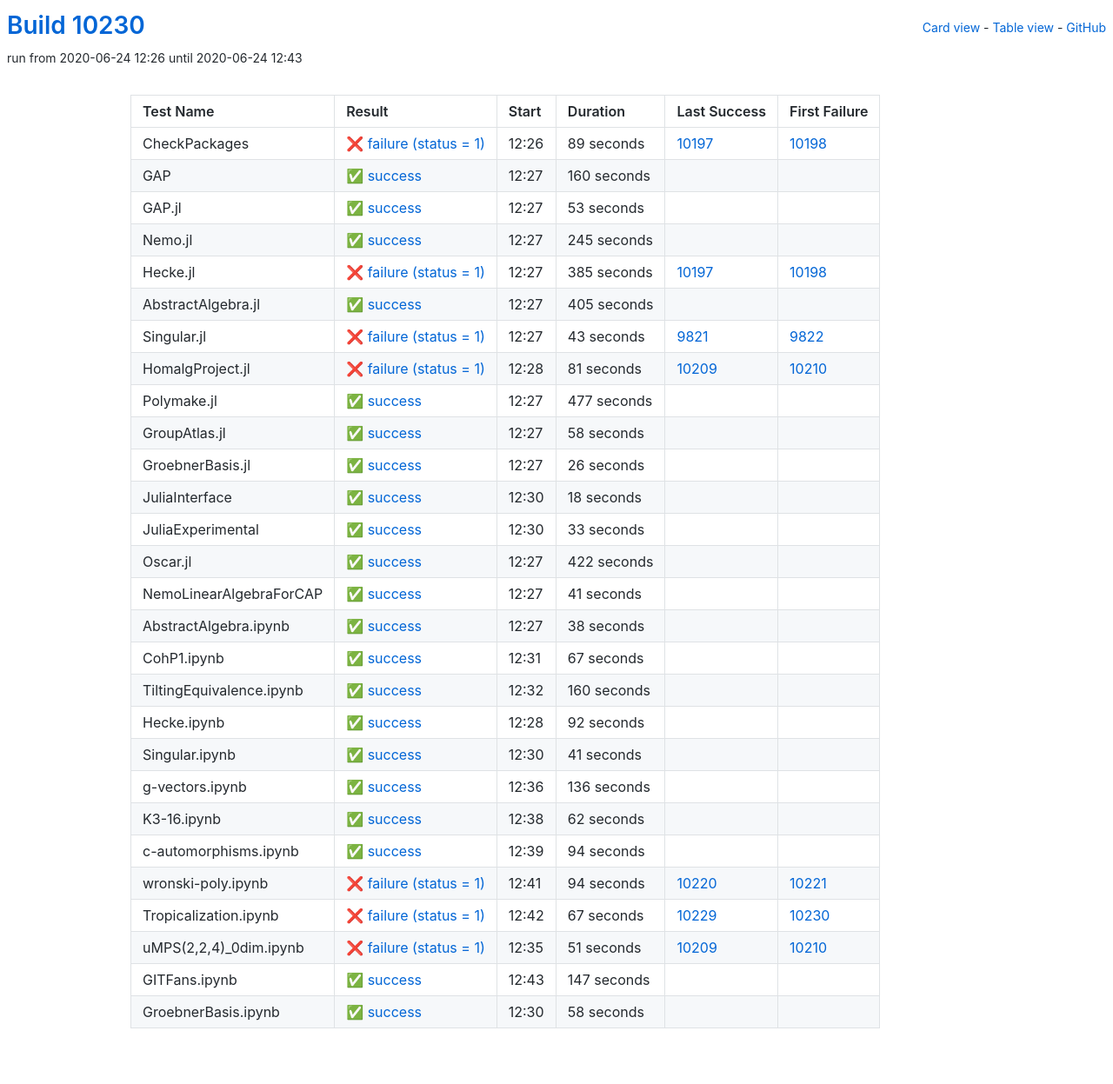
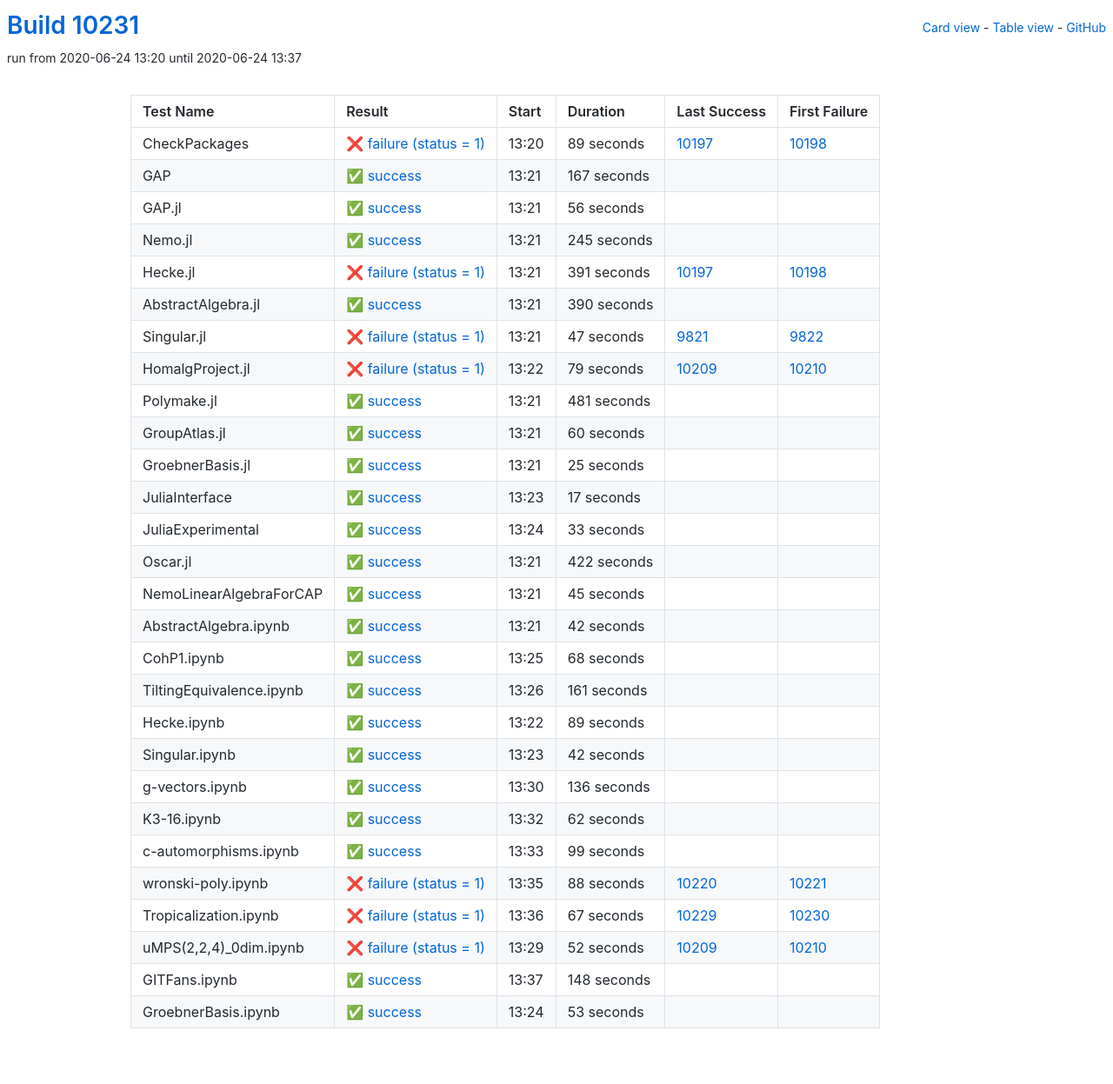
Before and after one commit to oscar-system/oscar-ci-status, a Jekyll site: the page built from table.html, in a window 1280 px wide. Shown: the whole page at 87% size. Built offline with Jekyll 4.4.1, drawn with Linux system fonts in a browser that asks for light colours.

Commit message:
Build #10231

```diff
--- a/_data/ci.yml
+++ b/_data/ci.yml
@@ -1,6 +1,6 @@
 ---
-build: 10230
-build_url: https://oscarci.mathematik.uni-kl.de/job/oscar/10230/
+build: 10231
+build_url: https://oscarci.mathematik.uni-kl.de/job/oscar/10231/
 job: oscar
 organization: oscar-system
 repo: oscar-ci-status
@@ -8,8 +8,8 @@ repourl: https://github.com/oscar-system/oscar-ci-status
 tests:
 - name: CheckPackages
   id: checkpackages
-  log: https://oscarci.mathematik.uni-kl.de/job/oscar/10230/artifact/logs/build-10230/CheckPackages.log
-  start: 2020-06-24 12:26
+  log: https://oscarci.mathematik.uni-kl.de/job/oscar/10231/artifact/logs/build-10231/CheckPackages.log
+  start: 2020-06-24 13:20
   success: false
   exitcode: 1
   status: failure
@@ -20,32 +20,32 @@ tests:
   first_failure_url: https://oscarci.mathematik.uni-kl.de/job/oscar/10198/
 - name: GAP
   id: gap
-  log: https://oscarci.mathematik.uni-kl.de/job/oscar/10230/artifact/logs/build-10230/GAP.log
-  start: 2020-06-24 12:27
+  log: https://oscarci.mathematik.uni-kl.de/job/oscar/10231/artifact/logs/build-10231/GAP.log
+  start: 2020-06-24 13:21
   success: true
   exitcode: 0
   status: success
-  duration: 160
+  duration: 167
   last_success: false
   last_success_url:
   first_failure: false
   first_failure_url:
 - name: GAP.jl
   id: gap-jl
-  log: https://oscarci.mathematik.uni-kl.de/job/oscar/10230/artifact/logs/build-10230/GAP.jl.log
-  start: 2020-06-24 12:27
+  log: https://oscarci.mathematik.uni-kl.de/job/oscar/10231/artifact/logs/build-10231/GAP.jl.log
+  start: 2020-06-24 13:21
   success: true
   exitcode: 0
   status: success
-  duration: 53
+  duration: 56
   last_success: false
   last_success_url:
   first_failure: false
   first_failure_url:
 - name: Nemo.jl
   id: nemo-jl
-  log: https://oscarci.mathematik.uni-kl.de/job/oscar/10230/artifact/logs/build-10230/Nemo.jl.log
-  start: 2020-06-24 12:27
+  log: https://oscarci.mathematik.uni-kl.de/job/oscar/10231/artifact/logs/build-10231/Nemo.jl.log
+  start: 2020-06-24 13:21
   success: true
   exitcode: 0
   status: success
@@ -56,104 +56,104 @@ tests:
   first_failure_url:
 - name: Hecke.jl
   id: hecke-jl
-  log: https://oscarci.mathematik.uni-kl.de/job/oscar/10230/artifact/logs/build-10230/Hecke.jl.log
-  start: 2020-06-24 12:27
+  log: https://oscarci.mathematik.uni-kl.de/job/oscar/10231/artifact/logs/build-10231/Hecke.jl.log
+  start: 2020-06-24 13:21
   success: false
   exitcode: 1
   status: failure
-  duration: 385
+  duration: 391
   last_success: 10197
   last_success_url: https://oscarci.mathematik.uni-kl.de/job/oscar/10197/
   first_failure: 10198
   first_failure_url: https://oscarci.mathematik.uni-kl.de/job/oscar/10198/
 - name: AbstractAlgebra.jl
   id: abstractalgebra-jl
-  log: https://oscarci.mathematik.uni-kl.de/job/oscar/10230/artifact/logs/build-10230/AbstractAlgebra.jl.log
-  start: 2020-06-24 12:27
+  log: https://oscarci.mathematik.uni-kl.de/job/oscar/10231/artifact/logs/build-10231/AbstractAlgebra.jl.log
+  start: 2020-06-24 13:21
   success: true
   exitcode: 0
   status: success
-  duration: 405
+  duration: 390
   last_success: false
   last_success_url:
   first_failure: false
   first_failure_url:
 - name: Singular.jl
   id: singular-jl
-  log: https://oscarci.mathematik.uni-kl.de/job/oscar/10230/artifact/logs/build-10230/Singular.jl.log
-  start: 2020-06-24 12:27
+  log: https://oscarci.mathematik.uni-kl.de/job/oscar/10231/artifact/logs/build-10231/Singular.jl.log
+  start: 2020-06-24 13:21
   success: false
   exitcode: 1
   status: failure
-  duration: 43
+  duration: 47
   last_success: 9821
   last_success_url: https://oscarci.mathematik.uni-kl.de/job/oscar/9821/
   first_failure: 9822
   first_failure_url: https://oscarci.mathematik.uni-kl.de/job/oscar/9822/
 - name: HomalgProject.jl
   id: homalgproject-jl
-  log: https://oscarci.mathematik.uni-kl.de/job/oscar/10230/artifact/logs/build-10230/HomalgProject.jl.log
-  start: 2020-06-24 12:28
+  log: https://oscarci.mathematik.uni-kl.de/job/oscar/10231/artifact/logs/build-10231/HomalgProject.jl.log
+  start: 2020-06-24 13:22
   success: false
   exitcode: 1
   status: failure
-  duration: 81
+  duration: 79
   last_success: 10209
   last_success_url: https://oscarci.mathematik.uni-kl.de/job/oscar/10209/
   first_failure: 10210
   first_failure_url: https://oscarci.mathematik.uni-kl.de/job/oscar/10210/
 - name: Polymake.jl
   id: polymake-jl
-  log: https://oscarci.mathematik.uni-kl.de/job/oscar/10230/artifact/logs/build-10230/Polymake.jl.log
-  start: 2020-06-24 12:27
+  log: https://oscarci.mathematik.uni-kl.de/job/oscar/10231/artifact/logs/build-10231/Polymake.jl.log
+  start: 2020-06-24 13:21
   success: true
   exitcode: 0
   status: success
-  duration: 477
+  duration: 481
   last_success: false
   last_success_url:
   first_failure: false
   first_failure_url:
 - name: GroupAtlas.jl
   id: groupatlas-jl
-  log: https://oscarci.mathematik.uni-kl.de/job/oscar/10230/artifact/logs/build-10230/GroupAtlas.jl.log
-  start: 2020-06-24 12:27
+  log: https://oscarci.mathematik.uni-kl.de/job/oscar/10231/artifact/logs/build-10231/GroupAtlas.jl.log
+  start: 2020-06-24 13:21
   success: true
   exitcode: 0
   status: success
-  duration: 58
+  duration: 60
   last_success: false
   last_success_url:
   first_failure: false
   first_failure_url:
 - name: GroebnerBasis.jl
   id: groebnerbasis-jl
-  log: https://oscarci.mathematik.uni-kl.de/job/oscar/10230/artifact/logs/build-10230/GroebnerBasis.jl.log
-  start: 2020-06-24 12:27
+  log: https://oscarci.mathematik.uni-kl.de/job/oscar/10231/artifact/logs/build-10231/GroebnerBasis.jl.log
+  start: 2020-06-24 13:21
   success: true
   exitcode: 0
   status: success
-  duration: 26
+  duration: 25
   last_success: false
   last_success_url:
   first_failure: false
   first_failure_url:
 - name: JuliaInterface
   id: juliainterface
-  log: https://oscarci.mathematik.uni-kl.de/job/oscar/10230/artifact/logs/build-10230/JuliaInterface.log
-  start: 2020-06-24 12:30
+  log: https://oscarci.mathematik.uni-kl.de/job/oscar/10231/artifact/logs/build-10231/JuliaInterface.log
+  start: 2020-06-24 13:23
   success: true
   exitcode: 0
   status: success
-  duration: 18
+  duration: 17
   last_success: false
   last_success_url:
   first_failure: false
   first_failure_url:
 - name: JuliaExperimental
   id: juliaexperimental
-  log: https://oscarci.mathematik.uni-kl.de/job/oscar/10230/artifact/logs/build-10230/JuliaExperimental.log
-  start: 2020-06-24 12:30
+  log: https://oscarci.mathematik.uni-kl.de/job/oscar/10231/artifact/logs/build-10231/JuliaExperimental.log
+  start: 2020-06-24 13:24
   success: true
   exitcode: 0
   status: success
@@ -164,8 +164,8 @@ tests:
   first_failure_url:
 - name: Oscar.jl
   id: oscar-jl
-  log: https://oscarci.mathematik.uni-kl.de/job/oscar/10230/artifact/logs/build-10230/Oscar.jl.log
-  start: 2020-06-24 12:27
+  log: https://oscarci.mathematik.uni-kl.de/job/oscar/10231/artifact/logs/build-10231/Oscar.jl.log
+  start: 2020-06-24 13:21
   success: true
   exitcode: 0
   status: success
@@ -176,80 +176,80 @@ tests:
   first_failure_url:
 - name: NemoLinearAlgebraForCAP
   id: nemolinearalgebraforcap
-  log: https://oscarci.mathematik.uni-kl.de/job/oscar/10230/artifact/logs/build-10230/NemoLinearAlgebraForCAP.log
-  start: 2020-06-24 12:27
+  log: https://oscarci.mathematik.uni-kl.de/job/oscar/10231/artifact/logs/build-10231/NemoLinearAlgebraForCAP.log
+  start: 2020-06-24 13:21
   success: true
   exitcode: 0
   status: success
-  duration: 41
+  duration: 45
   last_success: false
   last_success_url:
   first_failure: false
   first_failure_url:
 - name: AbstractAlgebra.ipynb
   id: abstractalgebra-ipynb
-  log: https://oscarci.mathematik.uni-kl.de/job/oscar/10230/artifact/logs/build-10230/AbstractAlgebra.ipynb.log
-  start: 2020-06-24 12:27
+  log: https://oscarci.mathematik.uni-kl.de/job/oscar/10231/artifact/logs/build-10231/AbstractAlgebra.ipynb.log
+  start: 2020-06-24 13:21
   success: true
   exitcode: 0
   status: success
-  duration: 38
+  duration: 42
   last_success: false
   last_success_url:
   first_failure: false
   first_failure_url:
 - name: CohP1.ipynb
   id: cohp1-ipynb
-  log: https://oscarci.mathematik.uni-kl.de/job/oscar/10230/artifact/logs/build-10230/CohP1.ipynb.log
-  start: 2020-06-24 12:31
+  log: https://oscarci.mathematik.uni-kl.de/job/oscar/10231/artifact/logs/build-10231/CohP1.ipynb.log
+  start: 2020-06-24 13:25
   success: true
   exitcode: 0
   status: success
-  duration: 67
+  duration: 68
   last_success: false
   last_success_url:
   first_failure: false
   first_failure_url:
 - name: TiltingEquivalence.ipynb
   id: tiltingequivalence-ipynb
-  log: https://oscarci.mathematik.uni-kl.de/job/oscar/10230/artifact/logs/build-10230/TiltingEquivalence.ipynb.log
-  start: 2020-06-24 12:32
+  log: https://oscarci.mathematik.uni-kl.de/job/oscar/10231/artifact/logs/build-10231/TiltingEquivalence.ipynb.log
+  start: 2020-06-24 13:26
   success: true
   exitcode: 0
   status: success
-  duration: 160
+  duration: 161
   last_success: false
   last_success_url:
   first_failure: false
   first_failure_url:
 - name: Hecke.ipynb
   id: hecke-ipynb
-  log: https://oscarci.mathematik.uni-kl.de/job/oscar/10230/artifact/logs/build-10230/Hecke.ipynb.log
-  start: 2020-06-24 12:28
+  log: https://oscarci.mathematik.uni-kl.de/job/oscar/10231/artifact/logs/build-10231/Hecke.ipynb.log
+  start: 2020-06-24 13:22
   success: true
   exitcode: 0
   status: success
-  duration: 92
+  duration: 89
   last_success: false
   last_success_url:
   first_failure: false
   first_failure_url:
 - name: Singular.ipynb
   id: singular-ipynb
-  log: https://oscarci.mathematik.uni-kl.de/job/oscar/10230/artifact/logs/build-10230/Singular.ipynb.log
-  start: 2020-06-24 12:30
+  log: https://oscarci.mathematik.uni-kl.de/job/oscar/10231/artifact/logs/build-10231/Singular.ipynb.log
+  start: 2020-06-24 13:23
   success: true
   exitcode: 0
   status: success
-  duration: 41
+  duration: 42
   last_success: false
   last_success_url:
   first_failure: false
   first_failure_url:
 - name: g-vectors.ipynb
   id: g-vectors-ipynb
-  log: https://oscarci.mathematik.uni-kl.de/job/oscar/10230/artifact/logs/build-10230/g-vectors.ipynb.log
-  start: 2020-06-24 12:36
+  log: https://oscarci.mathematik.uni-kl.de/job/oscar/10231/artifact/logs/build-10231/g-vectors.ipynb.log
+  start: 2020-06-24 13:30
   success: true
   exitcode: 0
   status: success
@@ -260,8 +260,8 @@ tests:
   first_failure_url:
 - name: K3-16.ipynb
   id: k3-16-ipynb
-  log: https://oscarci.mathematik.uni-kl.de/job/oscar/10230/artifact/logs/build-10230/K3-16.ipynb.log
-  start: 2020-06-24 12:38
+  log: https://oscarci.mathematik.uni-kl.de/job/oscar/10231/artifact/logs/build-10231/K3-16.ipynb.log
+  start: 2020-06-24 13:32
   success: true
   exitcode: 0
   status: success
@@ -272,32 +272,32 @@ tests:
   first_failure_url:
 - name: c-automorphisms.ipynb
   id: c-automorphisms-ipynb
-  log: https://oscarci.mathematik.uni-kl.de/job/oscar/10230/artifact/logs/build-10230/c-automorphisms.ipynb.log
-  start: 2020-06-24 12:39
+  log: https://oscarci.mathematik.uni-kl.de/job/oscar/10231/artifact/logs/build-10231/c-automorphisms.ipynb.log
+  start: 2020-06-24 13:33
   success: true
   exitcode: 0
   status: success
-  duration: 94
+  duration: 99
   last_success: false
   last_success_url:
   first_failure: false
   first_failure_url:
 - name: wronski-poly.ipynb
   id: wronski-poly-ipynb
-  log: https://oscarci.mathematik.uni-kl.de/job/oscar/10230/artifact/logs/build-10230/wronski-poly.ipynb.log
-  start: 2020-06-24 12:41
+  log: https://oscarci.mathematik.uni-kl.de/job/oscar/10231/artifact/logs/build-10231/wronski-poly.ipynb.log
+  start: 2020-06-24 13:35
   success: false
   exitcode: 1
   status: failure
-  duration: 94
+  duration: 88
   last_success: 10220
   last_success_url: https://oscarci.mathematik.uni-kl.de/job/oscar/10220/
   first_failure: 10221
   first_failure_url: https://oscarci.mathematik.uni-kl.de/job/oscar/10221/
 - name: Tropicalization.ipynb
   id: tropicalization-ipynb
-  log: https://oscarci.mathematik.uni-kl.de/job/oscar/10230/artifact/logs/build-10230/Tropicalization.ipynb.log
-  start: 2020-06-24 12:42
+  log: https://oscarci.mathematik.uni-kl.de/job/oscar/10231/artifact/logs/build-10231/Tropicalization.ipynb.log
+  start: 2020-06-24 13:36
   success: false
   exitcode: 1
   status: failure
@@ -308,36 +308,36 @@ tests:
   first_failure_url: https://oscarci.mathematik.uni-kl.de/job/oscar/10230/
 - name: uMPS(2,2,4)_0dim.ipynb
   id: umps-2-2-4-0dim-ipynb
-  log: https://oscarci.mathematik.uni-kl.de/job/oscar/10230/artifact/logs/build-10230/uMPS-2-2-4-_0dim.ipynb.log
-  start: 2020-06-24 12:35
+  log: https://oscarci.mathematik.uni-kl.de/job/oscar/10231/artifact/logs/build-10231/uMPS-2-2-4-_0dim.ipynb.log
+  start: 2020-06-24 13:29
   success: false
   exitcode: 1
   status: failure
-  duration: 51
+  duration: 52
   last_success: 10209
   last_success_url: https://oscarci.mathematik.uni-kl.de/job/oscar/10209/
   first_failure: 10210
   first_failure_url: https://oscarci.mathematik.uni-kl.de/job/oscar/10210/
 - name: GITFans.ipynb
   id: gitfans-ipynb
-  log: https://oscarci.mathematik.uni-kl.de/job/oscar/10230/artifact/logs/build-10230/GITFans.ipynb.log
-  start: 2020-06-24 12:43
+  log: https://oscarci.mathematik.uni-kl.de/job/oscar/10231/artifact/logs/build-10231/GITFans.ipynb.log
+  start: 2020-06-24 13:37
   success: true
   exitcode: 0
   status: success
-  duration: 147
+  duration: 148
   last_success: false
   last_success_url:
   first_failure: false
   first_failure_url:
 - name: GroebnerBasis.ipynb
   id: groebnerbasis-ipynb
-  log: https://oscarci.mathematik.uni-kl.de/job/oscar/10230/artifact/logs/build-10230/GroebnerBasis.ipynb.log
-  start: 2020-06-24 12:30
+  log: https://oscarci.mathematik.uni-kl.de/job/oscar/10231/artifact/logs/build-10231/GroebnerBasis.ipynb.log
+  start: 2020-06-24 13:24
   success: true
   exitcode: 0
   status: success
-  duration: 58
+  duration: 53
   last_success: false
   last_success_url:
   first_failure: false
```
Also changed, not shown: README.md.
